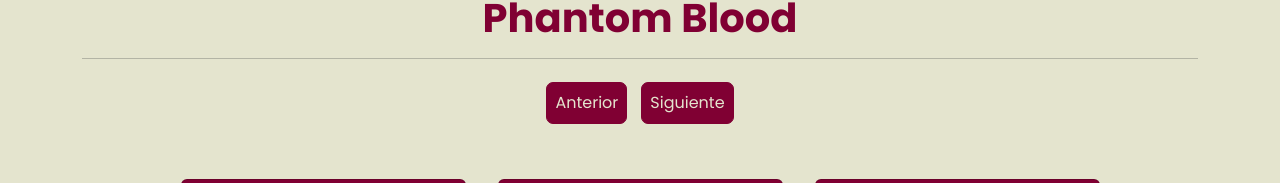
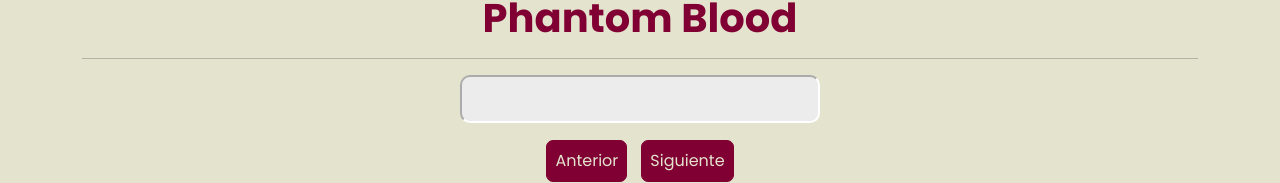
Before and after one commit to Carlosmarrano/JojoPage, a React (Vite) app: page /PhantomBlood in a window 1280 px wide. Shown: the part 134-317 px from the top of the page. Built offline with nearby package versions, Linux system fonts and the light colour scheme; a web font is replaced by a local one.

Commit message:
feat: adding search logic

```diff
--- a/package.json
+++ b/package.json
@@ -12,7 +12,8 @@
   "dependencies": {
     "react": "^18.3.1",
     "react-dom": "^18.3.1",
-    "react-router-dom": "6"
+    "react-router-dom": "6",
+    "use-debounce": "^10.0.4"
   },
   "devDependencies": {
     "@eslint/js": "^9.13.0",
--- a/src/Jojos/Components/JojoList.jsx
+++ b/src/Jojos/Components/JojoList.jsx
@@ -1,48 +1,64 @@
-import { useMemo, useState } from "react"
+import { useMemo, useState } from "react";
 import { JojoCard } from "./JojoCard";
 import { JojoByChapter } from "../helpers/getJojoByChapter";
-
+import { useDebounce } from "use-debounce";
 
 export const JojoList = ({ chapter }) => {
-
-    const Jojos = useMemo( () => JojoByChapter(chapter), [chapter]);
-    const [ currentPage, setCurrentPage] = useState(0)
+  const Jojos = useMemo(() => JojoByChapter(chapter), [chapter]);
+  const [currentPage, setCurrentPage] = useState(0);
+  const [search, setSearch] = useState("");
+  const [value] = useDebounce(search, 300);
 
   const JojosFiltered = () => {
-
-        return Jojos.slice(currentPage, currentPage + 5);
+    return Jojos.filter((jojo) => {
+      if (search.length > 0) {
+        return jojo.name
+          .trim()
+          .toLowerCase()
+          .includes(value.trim().toLowerCase());
       }
 
+      return jojo;
+    }).slice(currentPage, currentPage + 5);
+  };
+
   const nextPage = () => {
-        if( Jojos.length > currentPage + 5)
-        setCurrentPage( currentPage + 5 );
-    }
+    if (Jojos.length > currentPage + 5) setCurrentPage(currentPage + 5);
+  };
 
   const prevPage = () => {
-        if( currentPage > 0)
-        setCurrentPage( currentPage - 5 );
-    }
+    if (currentPage > 0) setCurrentPage(currentPage - 5);
+  };
 
-    return(
+  const handleOnChangeText = (e) => {
+    const { value } = e.target;
+    setSearch(value);
+  };
+
+  return (
     <>
+      <div className="container-search">
+        <input
+          type="search"
+          className="search-input"
+          onChange={handleOnChangeText}
+        />
+      </div>
       <div className="container-button">
-                <button className="button" onClick={prevPage}>Anterior</button>
-                <button className="button" onClick={nextPage}>Siguiente</button>
+        <button className="button" onClick={prevPage}>
+          Anterior
+        </button>
+        <button className="button" onClick={nextPage}>
+          Siguiente
+        </button>
       </div>
 
       <div className="container-card row rows-cols-1 row-cols-md-4 g-4 mt-4 d-flex">
-                {
-                    JojosFiltered().map( jojo => (
-                        <JojoCard
-                            key={ jojo.id}
-                            {...jojo}
-                        />
-
-                    ) )
-                }
-
+        {JojosFiltered().map((jojo) => (
+          <JojoCard key={jojo.id} {...jojo} />
+        ))}
       </div>
+      <div>Page: {currentPage}</div>
     </>
-    )
-
-}
+  );
+};
--- a/src/index.css
+++ b/src/index.css
@@ -114,3 +114,23 @@
     }
 
 }
+
+.container-search  {
+    display: flex;
+    justify-content: center;
+    align-items: center;
+    position: relative;
+}
+
+.search-input {
+    padding: 10px 20px;
+    background-color: #ececec;
+    box-sizing: border-box;
+    border-radius: 10px;
+    border-color: #fff;
+    margin-bottom: 10px;
+}
+
+.search-input:focus {
+    outline-width: 0;
+}
```
Also changed, not shown: 1 other file (tests, documents, lock files or other folders). Lines whose indentation alone changed are shown as unchanged.
